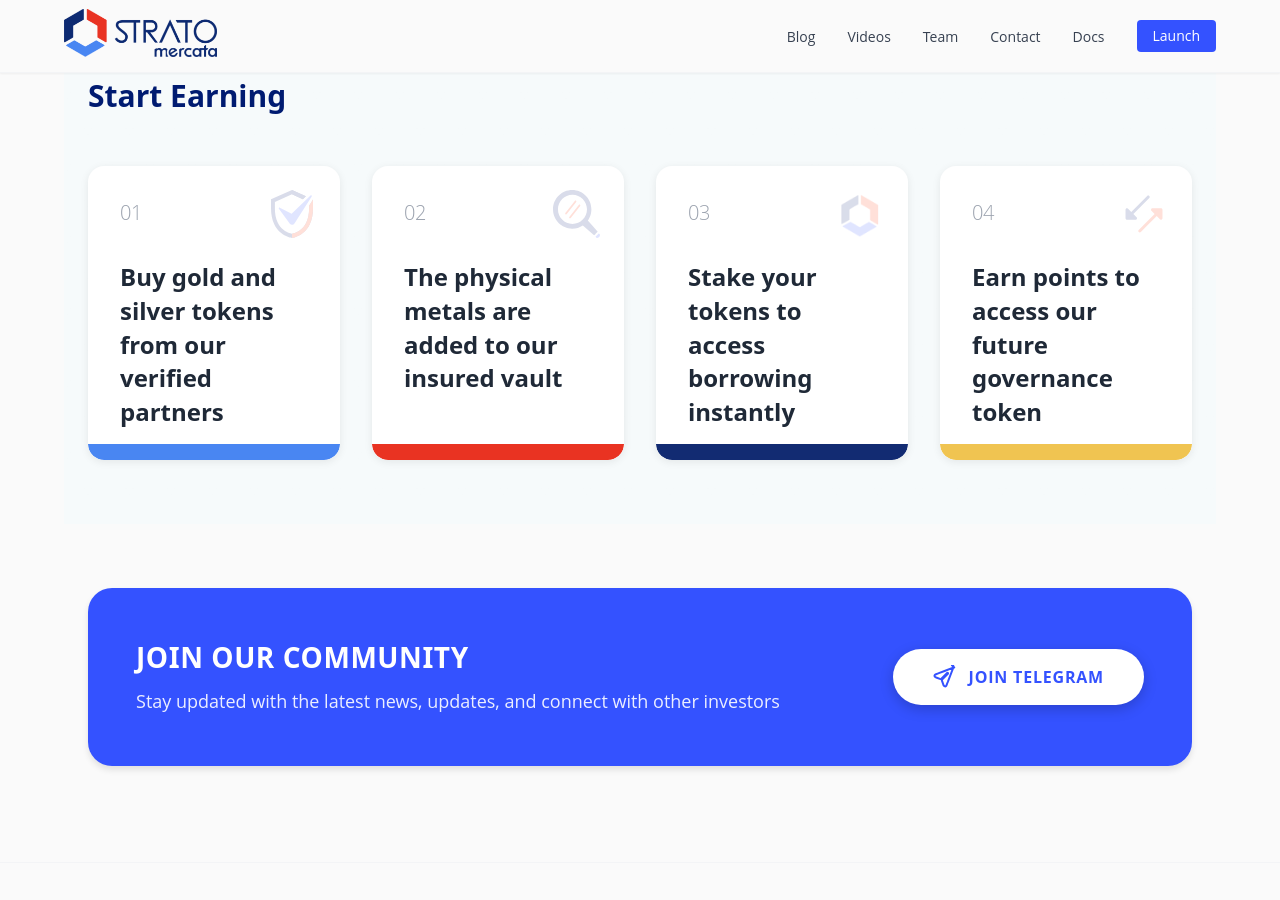
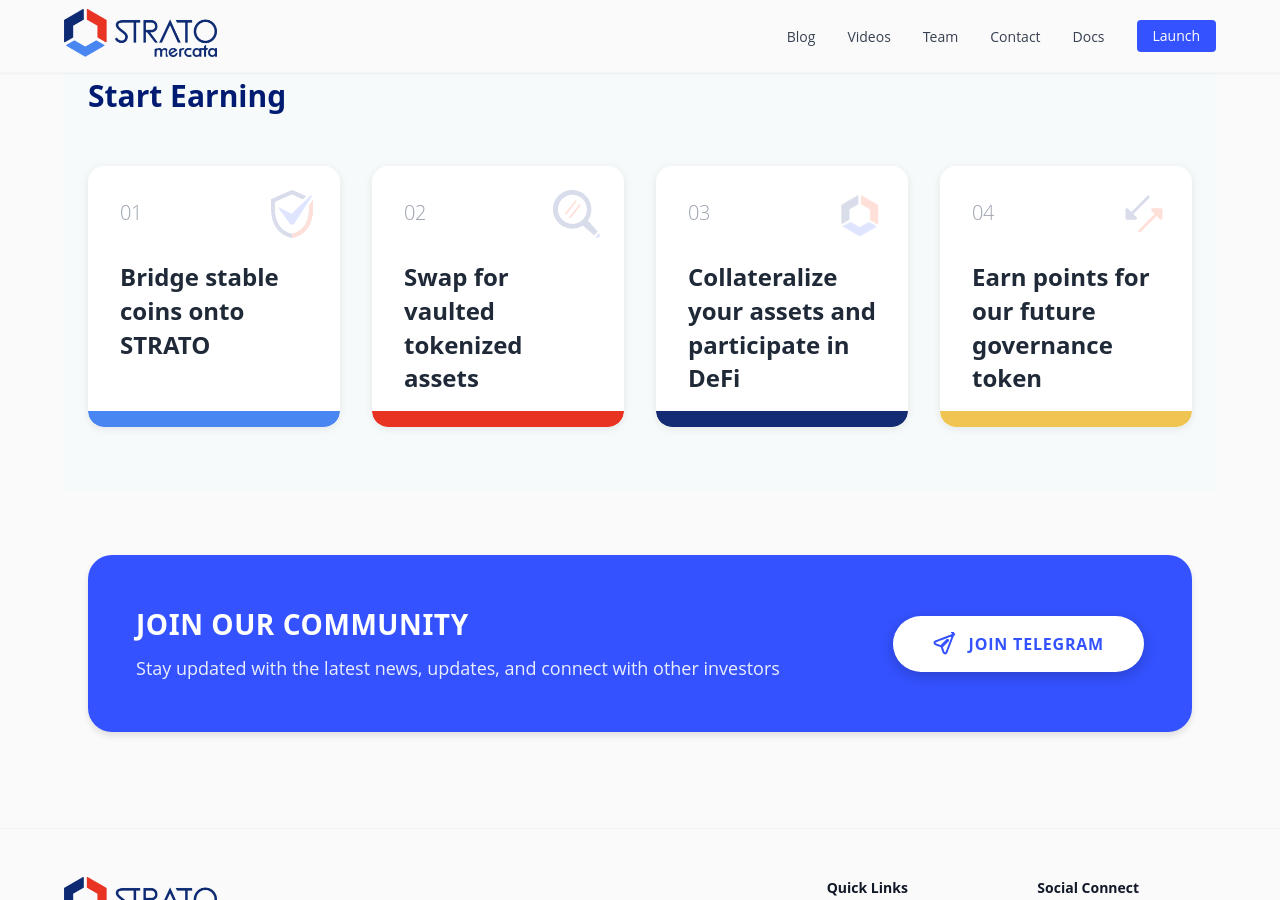
Before and after one commit to stratomercata/stratomercata-website, a Jekyll site: the page built from source/index.html, in a window 1280 px wide and 900 px high, scrolled down 2815 px. Built offline with Jekyll 4.4.1, drawn with Linux system fonts in a browser that asks for light colours; comment, search, counter and statistics services are not loaded.

Commit message:
Update step descriptions in the How It Works section for clarity and accuracy

```diff
--- a/source/index.html
+++ b/source/index.html
@@ -198,7 +198,7 @@ description: "Easily earn on vaulted gold, silver & crypto. Get instant credit.
         <div class="steps-grid">
             <div class="step-card step-card-yellow">
                 <div class="step-number">01</div>
-                <h3>Buy gold and silver tokens from our verified partners</h3>
+                <h3>Bridge stable coins onto STRATO</h3>
                 <div class="step-icon">
                     <img src="{{ '/images/stratomercata.com/2025.10.13/shield-icon.svg' | relative_url }}" alt="Shield">
                 </div>
@@ -207,7 +207,7 @@ description: "Easily earn on vaulted gold, silver & crypto. Get instant credit.
 
             <div class="step-card step-card-red">
                 <div class="step-number">02</div>
-                <h3>The physical metals are added to our insured vault</h3>
+                <h3>Swap for vaulted tokenized assets</h3>
                 <div class="step-icon">
                     <img src="{{ '/images/stratomercata.com/2025.10.13/search-icon.svg' | relative_url }}" alt="Search">
                 </div>
@@ -216,7 +216,7 @@ description: "Easily earn on vaulted gold, silver & crypto. Get instant credit.
 
             <div class="step-card step-card-dark">
                 <div class="step-number">03</div>
-                <h3>Stake your tokens to access borrowing instantly</h3>
+                <h3>Collateralize your assets and participate in DeFi</h3>
                 <div class="step-icon">
                     <img src="{{ '/images/stratomercata.com/2025.10.13/blockapps-logo.png' | relative_url }}" alt="BlockApps">
                 </div>
@@ -225,7 +225,7 @@ description: "Easily earn on vaulted gold, silver & crypto. Get instant credit.
 
             <div class="step-card step-card-blue">
                 <div class="step-number">04</div>
-                <h3>Earn points to access our future governance token</h3>
+                <h3>Earn points for our future governance token</h3>
                 <div class="step-icon">
                     <img src="{{ '/images/stratomercata.com/2025.10.13/arrows-icon.svg' | relative_url }}" alt="Arrows">
                 </div>
```
